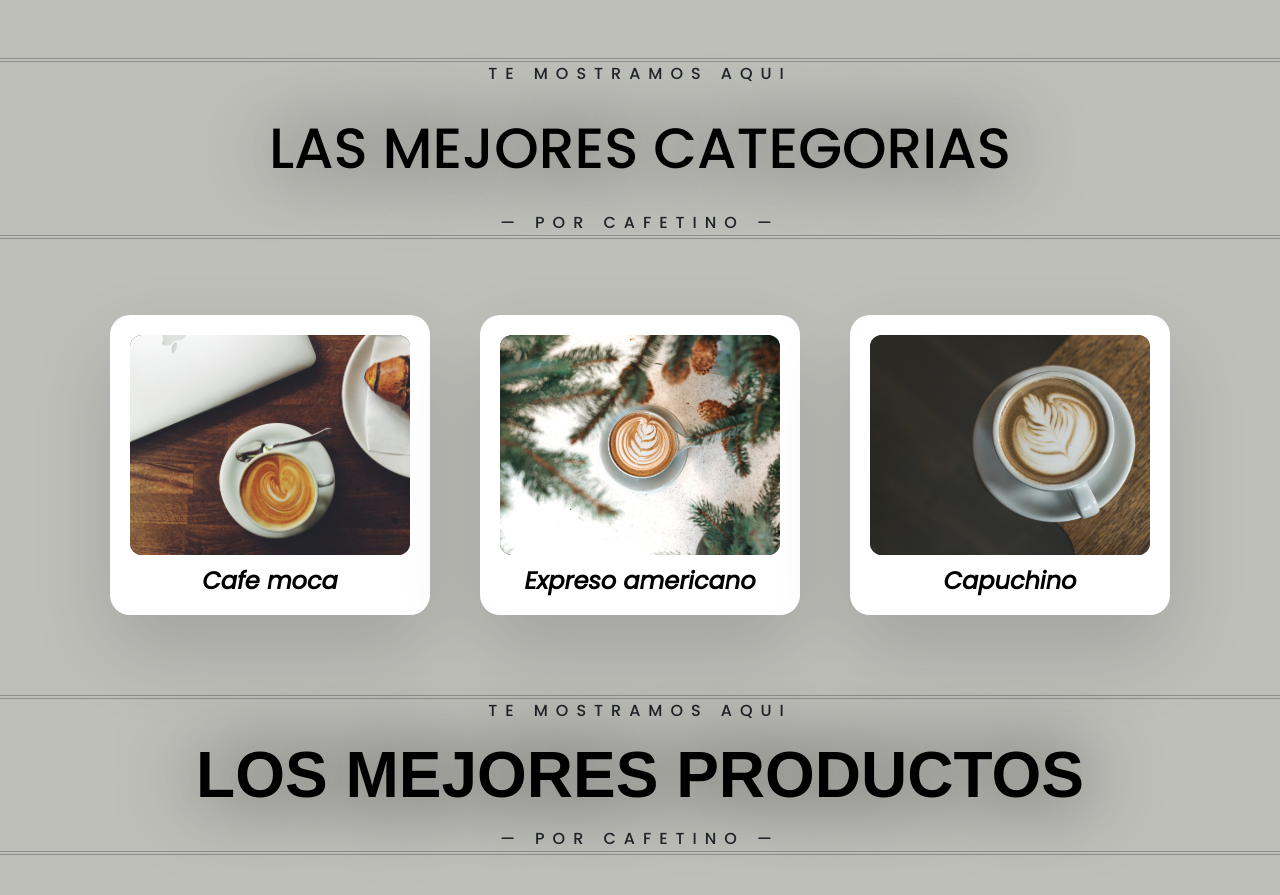
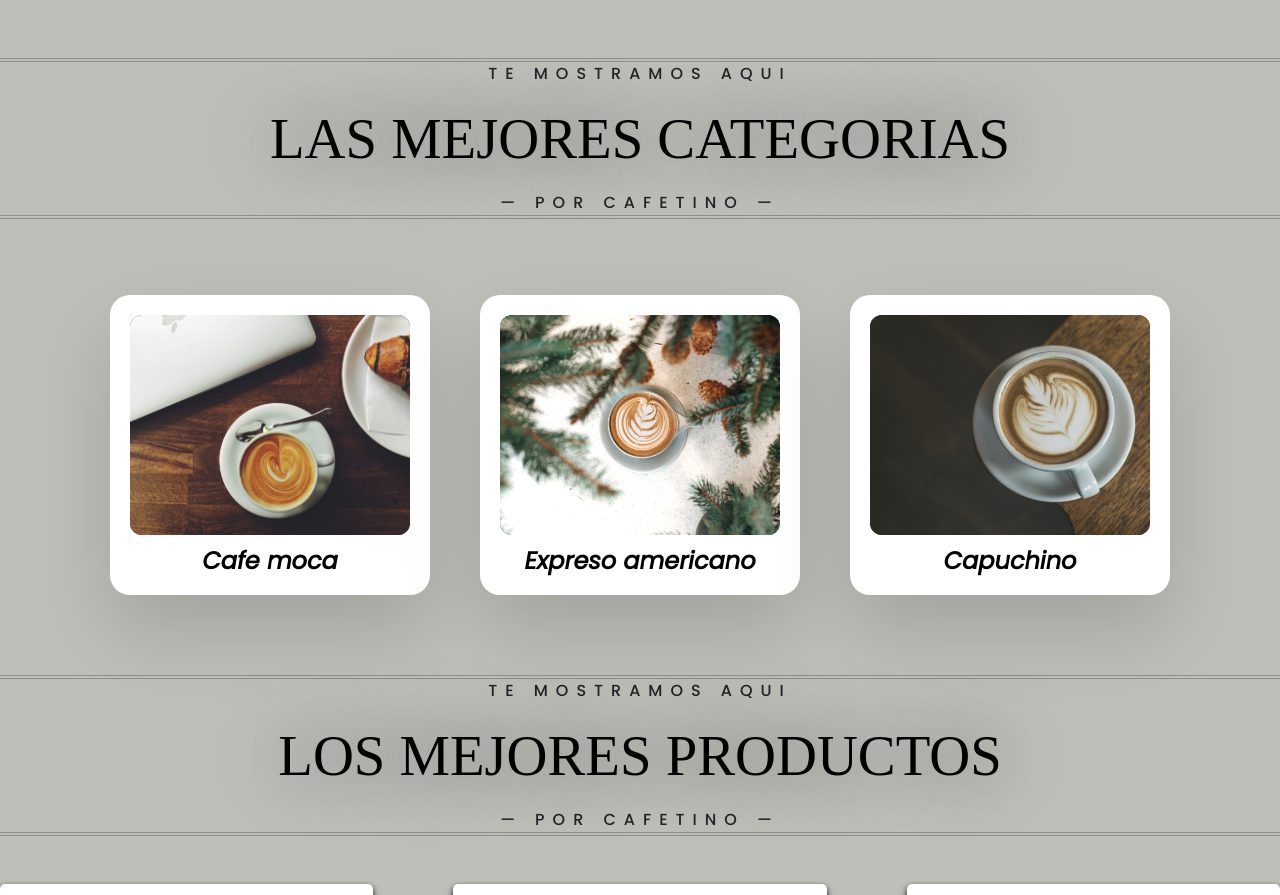
Before and after one commit to JonitoProgramer/Cafetino, a plain HTML site: page index.html in a window 1280 px wide. Shown: the part 615-1510 px from the top of the page. Drawn offline with nearby package versions, Linux system fonts and the light colour scheme; a web font is replaced by a local one.

Commit message:
Cambio en titulos (Ya terminado)

```diff
--- a/css/styles.css
+++ b/css/styles.css
@@ -116,10 +116,11 @@
   }
 
   .spancategoria {
-    font: 700 4em/1,Arial;
+    font: 700 4em/1;
     font-size: 1.5cm;
+    font-family: 'Times New Roman', Times, serif;
   letter-spacing: 0;
-  padding: 20px;
+  padding: 10px;
   display:flex;
   justify-content: center;
   margin: 0 auto;
@@ -242,9 +243,11 @@
   }
 
   .spanproducto {
-  font: 700 4em/1 "Oswald", sans-serif;
+  font: 700 4em/1;
+  font-size: 1.5cm;
+  font-family: 'Times New Roman', Times, serif;
   letter-spacing: 0;
-  padding: 20px;
+  padding: 10px;
   display:flex;
   justify-content: center;
   text-shadow: 0 0 80px black;
@@ -374,9 +377,11 @@
   }
 
   .spannosotros {
-    font: 700 4em/1 "Oswald", sans-serif;
+    font: 700 4em/1;
+    font-size: 1.5cm;
+  font-family: 'Times New Roman', Times, serif;
   letter-spacing: 0;
-  padding: 20px;
+  padding: 10px;
   display:flex;
   justify-content: center;
   text-shadow: 0 0 80px black;
```
